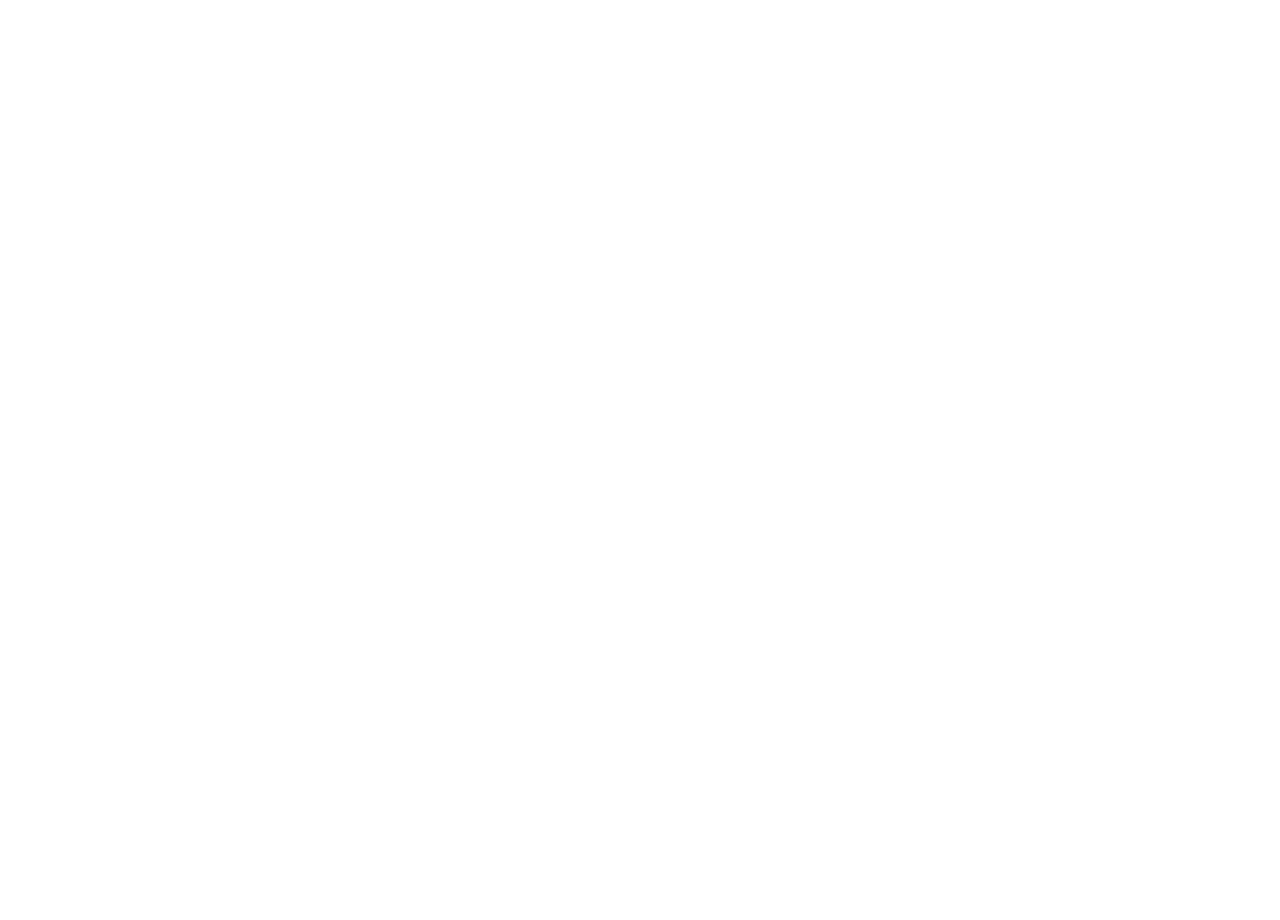
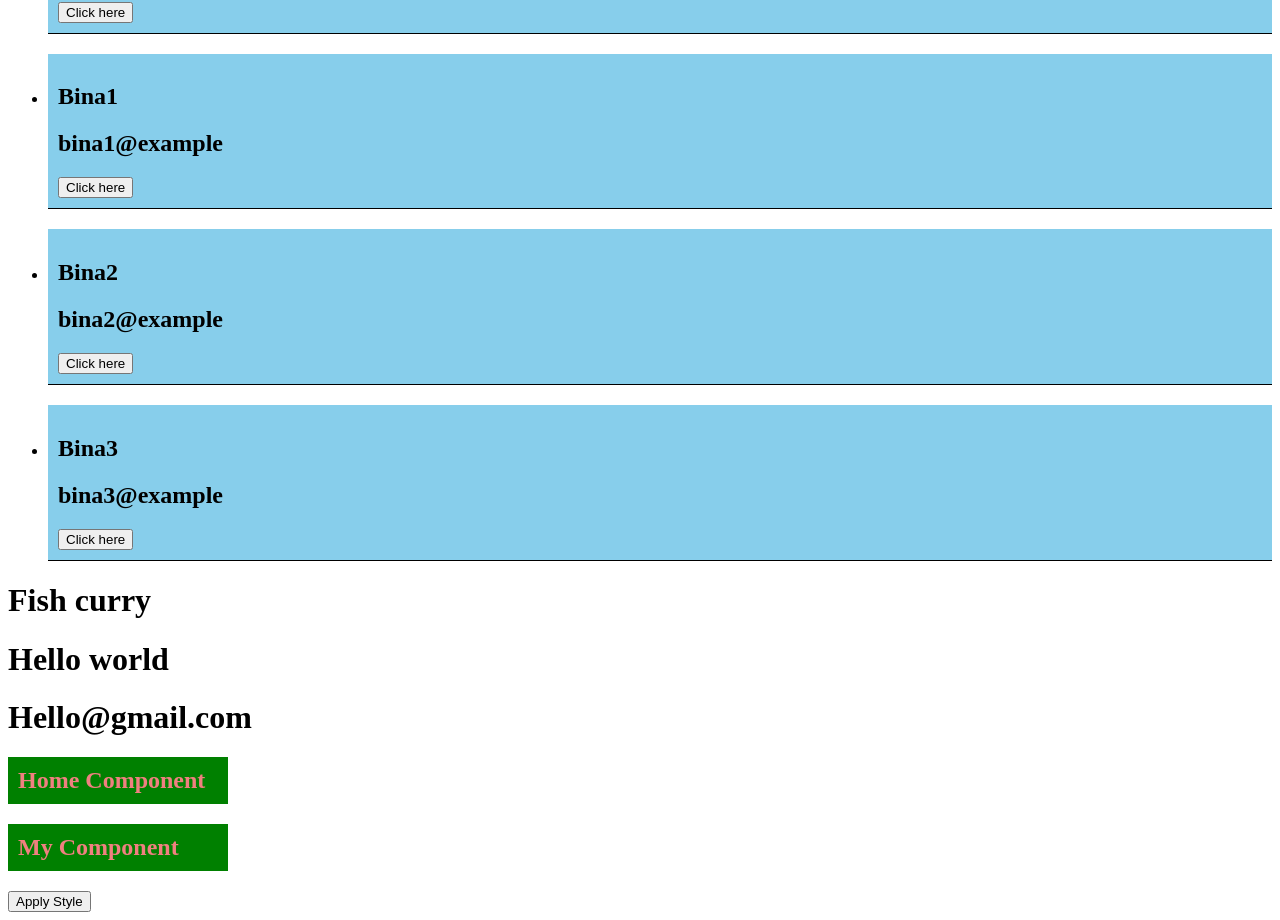
Before and after one commit to Bina012/learnVue, a Vue app: page / in a window 1280 px wide. Shown: the part 2139-3059 px from the top of the page. Before the commit the page ends 2009 px from the top, so only its background shows below. Built offline with nearby package versions, Linux system fonts and the light colour scheme.

Commit message:
learning htmlBinding and cssBinding

```diff
--- a/src/App.vue
+++ b/src/App.vue
@@ -7,6 +7,13 @@
 <TwoWayBinding />
 <ForLoop />
 <PassingDataToChild :msg=message :user="user" :data = "getData"/>
+<ul>
+    <li v-for="item in users" :key="item.name">
+        <UserComponent :data = "item" :getName = "getName"/>
+    </li>
+</ul>
+<HtmlBinding/>
+<CssBinding/>
 </template>
 
 <script>
@@ -17,6 +24,9 @@
 import TwoWayBinding from './components/TwoWayBinding.vue';
 import ForLoop from './components/ForLoop.vue';
 import PassingDataToChild from './components/PassingDataToChild.vue';
+import UserComponent from './components/UserComponent.vue';
+import HtmlBinding from './components/HtmlBinding.vue';
+import CssBinding from './components/CssBinding.vue';
 
 export default {
     name: 'App',
@@ -28,6 +38,9 @@
         TwoWayBinding,
         ForLoop,
         PassingDataToChild,
+        UserComponent,
+        HtmlBinding,
+        CssBinding,
     },
     data() {
         return {
@@ -35,13 +48,24 @@
             user: {
                 name: "Bina",
                 email: "bina@example.com"
-            }
+            },
+
+            users : [
+                {name: "Bina", email: "bina@example"},
+                {name: "Bina1", email: "bina1@example"},
+                {name: "Bina2", email: "bina2@example"},
+                {name: "Bina3", email: "bina3@example"},
+            ]
+
         }
 
     },
     methods: {
         getData() {
             alert("I am here");
+        },
+        getName(name){
+            alert(name)
         }
     }
 }
--- /dev/null
+++ b/src/components/CssBinding.vue
@@ -0,0 +1,47 @@
+<template>
+    <h2 class = "otherClass" :class="{green:colorfull,err:true}">Home Component</h2>
+    <!-- By using functions -->
+    <h2 class = "otherClass" :class="applyStyle">My Component</h2>
+    <button v-on:click="changeStyle">Apply Style</button>
+
+</template>
+
+
+<script>
+export default {
+    name : 'CssBinding',
+    data() {
+        return {
+            colorfull : true,
+        }
+    },
+    methods : {
+        changeStyle: function()
+        {
+            this.colorfull = !this.colorfull;
+        }
+    },
+    computed : {
+        applyStyle(){
+            return{
+                green : this.colorfull,
+                err : true,
+                other : true,
+            }
+        }
+    }
+
+
+}
+</script>
+<style scoped>
+.green{
+    background-color: green;
+    width: 200px;
+    padding: 10px;
+
+}
+.err{
+    color: lightcoral;
+}
+</style>
--- /dev/null
+++ b/src/components/HtmlBinding.vue
@@ -0,0 +1,23 @@
+<template>
+<h1>{{ text }}</h1>
+<div v-html="tag"></div>
+<div v-html="tag2"></div>
+</template>
+
+
+<script>
+export default {
+    name:'HtmlBinding',
+    data() {
+        return{
+            text : "Fish curry",
+            tag : "<h1>Hello world</h1>",
+            tag2 : "<h1>Hello@gmail.com</h1>"
+        }
+
+    },
+    methods: {
+
+    }
+}
+</script>
--- /dev/null
+++ b/src/components/UserComponent.vue
@@ -0,0 +1,29 @@
+<template>
+<div class="user">
+    <h2>{{ data.name }}</h2>
+    <h2>{{ data.email }}</h2>
+    <button type="button" v-on:click="getName(data.name)">Click here</button>
+</div>
+</template>
+
+<script>
+export default {
+    name: "UserComponent",
+    props: {
+        data: Object,
+        getName : Function,
+    }
+
+}
+</script>
+
+<style scoped>
+.user {
+
+    background-color: skyblue;
+    padding: 10px;
+    border-bottom: 1px solid;
+    margin-bottom: 20px;
+
+}
+</style>
```
